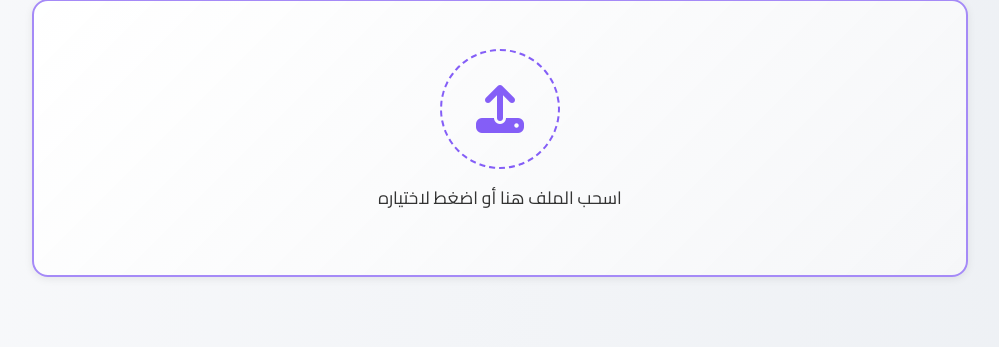
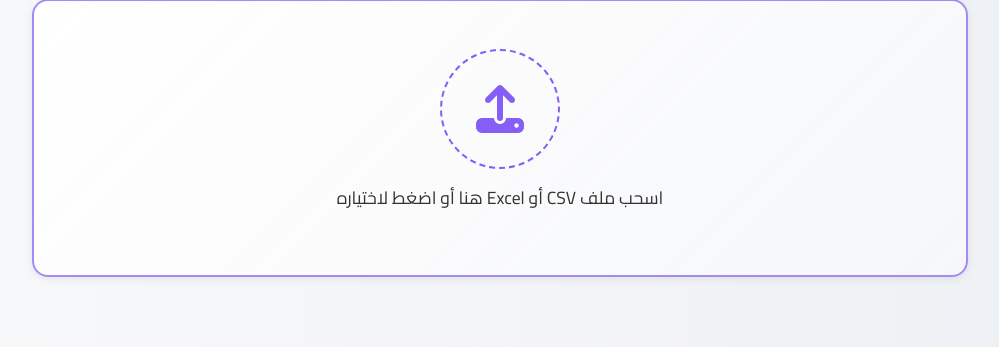
Before and after one commit to iRashedK/HR, a FastAPI app: page / in a window 1280 px wide. Shown: the part 159-506 px from the top of the page, without its empty margins (140-1139 px from the left). Run offline with FastAPI, Linux system fonts and the light colour scheme.

Commit message:
Accept CSV uploads

```diff
--- a/static/script.js
+++ b/static/script.js
@@ -2,7 +2,7 @@ const texts = {
   ar: {
     title: 'رشُد',
     subtitle: 'منصة الذكاء الاصطناعي لإرشاد الموظفين نحو التطور المهني',
-    drop: 'اسحب الملف هنا أو اضغط لاختياره',
+    drop: 'اسحب ملف CSV أو Excel هنا أو اضغط لاختياره',
     employees: 'عدد الموظفين',
     totalCost: 'إجمالي التكلفة',
     badge: 'مقترحة بشدة',
@@ -17,7 +17,7 @@ const texts = {
   en: {
     title: 'Rushed',
     subtitle: 'AI platform guiding employees to professional growth',
-    drop: 'Drag file here or click to choose',
+    drop: 'Drag a CSV or Excel file here or click to choose',
     employees: 'Employees',
     totalCost: 'Total Cost',
     badge: 'Highly recommended',
--- a/templates/index.html
+++ b/templates/index.html
@@ -31,7 +31,7 @@
         <div id="dropzone" class="dropzone">
             <div class="icon-circle"><i class="fas fa-upload"></i></div>
             <p id="drop-text">اسحب الملف هنا أو اضغط لاختياره</p>
-            <input type="file" name="file" id="file" accept=".pdf,.docx" hidden required>
+            <input type="file" name="file" id="file" accept=".csv,.xlsx" hidden required>
         </div>
     </form>
     <div id="file-info" class="file-info"></div>
```
Also changed, not shown: README.md.
